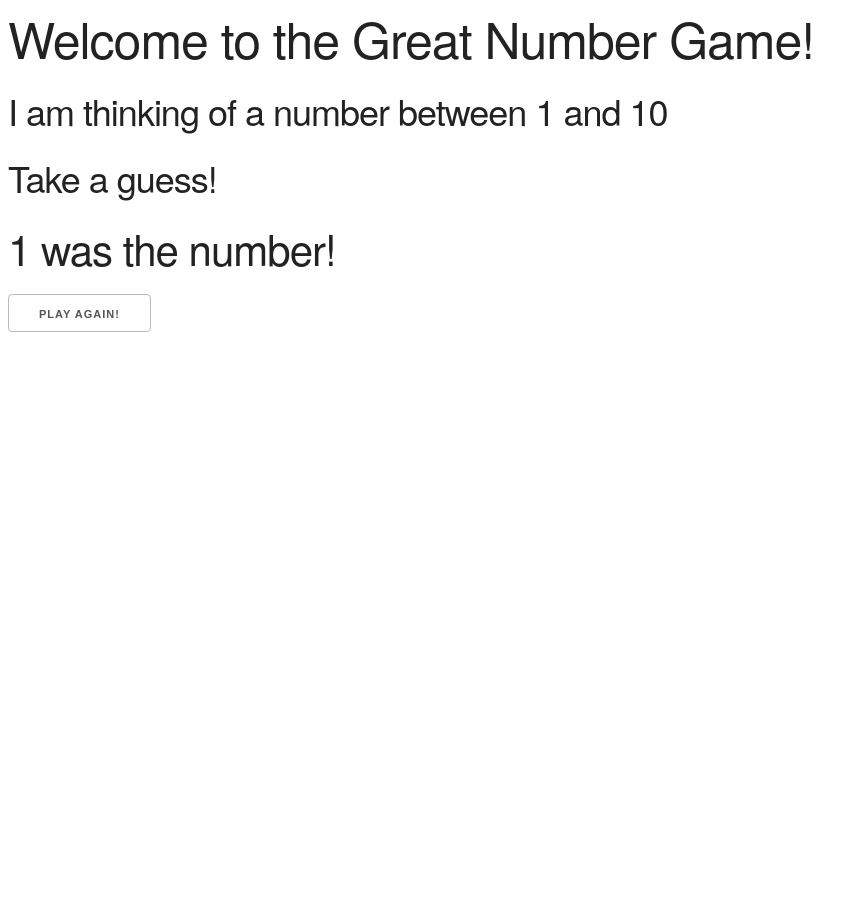
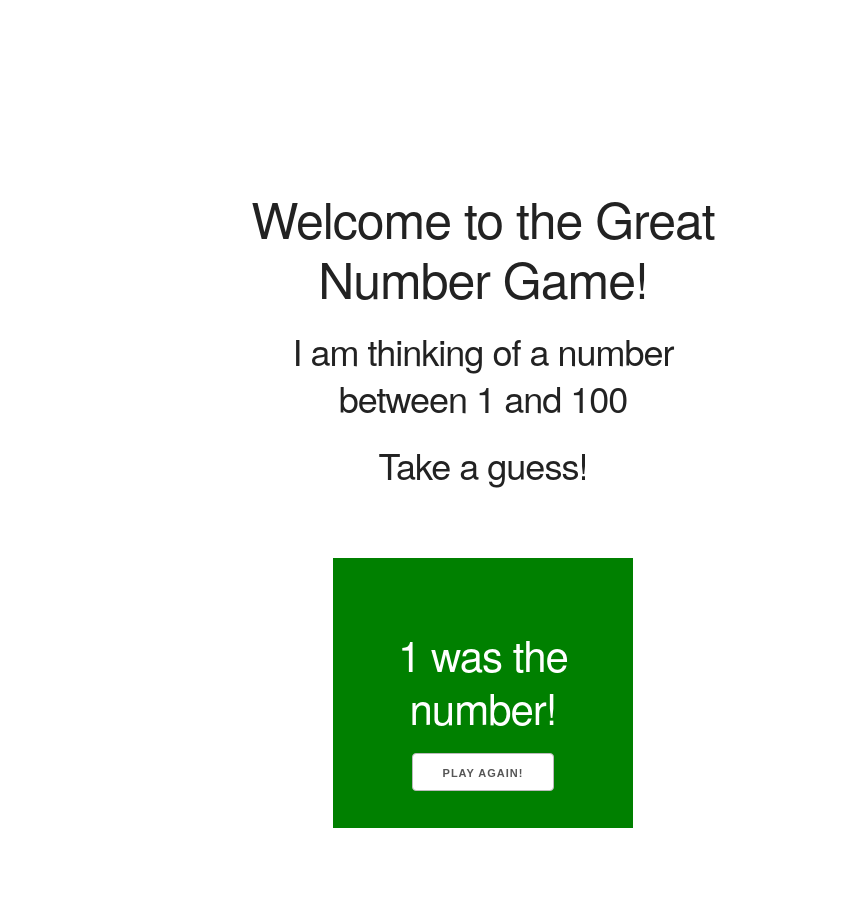
Before and after one commit to py2-10-2017/JennaDalgetyPy2, a Flask app: template flask/number_game/templates/you_win.html in a window 1280 px wide. Shown: the whole page, without its empty margins (0-866 px from the left). Run offline with Flask 2, Linux system fonts and the light colour scheme; the template is opened without the code that fills it, so the values that code supplies are empty; the visitor is signed in with stand-in values (Sample User, id 1); some libraries are stand-ins or nearby versions.

Commit message:
Number Game, final copy

```diff
--- a/flask/number_game/server.py
+++ b/flask/number_game/server.py
@@ -13,7 +13,7 @@ app.secret_key = "098hf7b5836b83724bfn3"
 def index():
 
     if not "answer" in session:
-        session["answer"] = random.randint(1, 10)
+        session["answer"] = random.randint(1, 100)
 
 
     return render_template("index.html")
@@ -23,9 +23,10 @@ def index():
 
 def guess():
 
-    print "guess:", session["guess"], "answer:", session["answer"]
 
     session["guess"] = int(request.form["guess"])
+
+    print "guess:", session["guess"], "answer:", session["answer"]
 
     if session["guess"] == session["answer"]:
         return render_template("you_win.html")
@@ -41,7 +42,7 @@ def guess():
 
 def reset():
 
-    session["answer"] = random.randint(1, 10)
+    session["answer"] = random.randint(1, 100)
 
     return redirect("/")
 
--- a/flask/number_game/static/style.css
+++ b/flask/number_game/static/style.css
@@ -10,3 +10,28 @@
     width: 500px;
     text-align: center;
 }
+.wrong_box{
+    height: 120px;
+    width: 300px;
+    background-color: red;
+    position: relative;
+    left: 100px;
+    top: 20%;
+    padding-top: 70px;
+    margin-bottom: 50px;
+    color: white;
+}
+.guess_right{
+    height: 200px;
+    width: 300px;
+    background-color: green;
+    position: relative;
+    left: 100px;
+    top: 10%;
+    padding-top: 70px;
+    margin-bottom: 50px;
+    color: white;
+}
+.win{
+    background-color: white;
+}
--- a/flask/number_game/templates/index.html
+++ b/flask/number_game/templates/index.html
@@ -25,7 +25,7 @@
     <div id="wrapper">
         <div id="guessing_box">
             <h1>Welcome to the Great Number Game!</h1>
-            <h3>I am thinking of a number between 1 and 10</h3>
+            <h3>I am thinking of a number between 1 and 100</h3>
             <h3>Take a guess!</h3>
             <form action="/guess" method="post">
                <input type="text" name="guess">
--- a/flask/number_game/templates/you_win.html
+++ b/flask/number_game/templates/you_win.html
@@ -23,15 +23,17 @@
 </head>
 <body>
   <div id=wrapper>
+    <div id="guessing_box">
       <h1>Welcome to the Great Number Game!</h1>
-        <h3>I am thinking of a number between 1 and 10</h3>
-        <h3>Take a guess!</h3>
+      <h3>I am thinking of a number between 1 and 100</h3>
+      <h3>Take a guess!</h3>
+      <div class="guess_right">
         <form action="/reset" method="post" accept-charset="utf-8">
-            <div id="guess_right">
-                <h2>{{ session["answer"] }} was the number!</h2>
-                <button type="submit">Play again!</button>
-            </div>
+          <h2>{{ session["answer"] }} was the number!</h2>
+          <button class="win" type="submit">Play again!</button>
         </form>
+      </div>
+    </div>
   </div>
 </body>
 </html>
```
Also changed, not shown: flask/number_game/templates/too_high.html (+11 -10 lines), flask/number_game/templates/too_low.html (+8 -5 lines).
